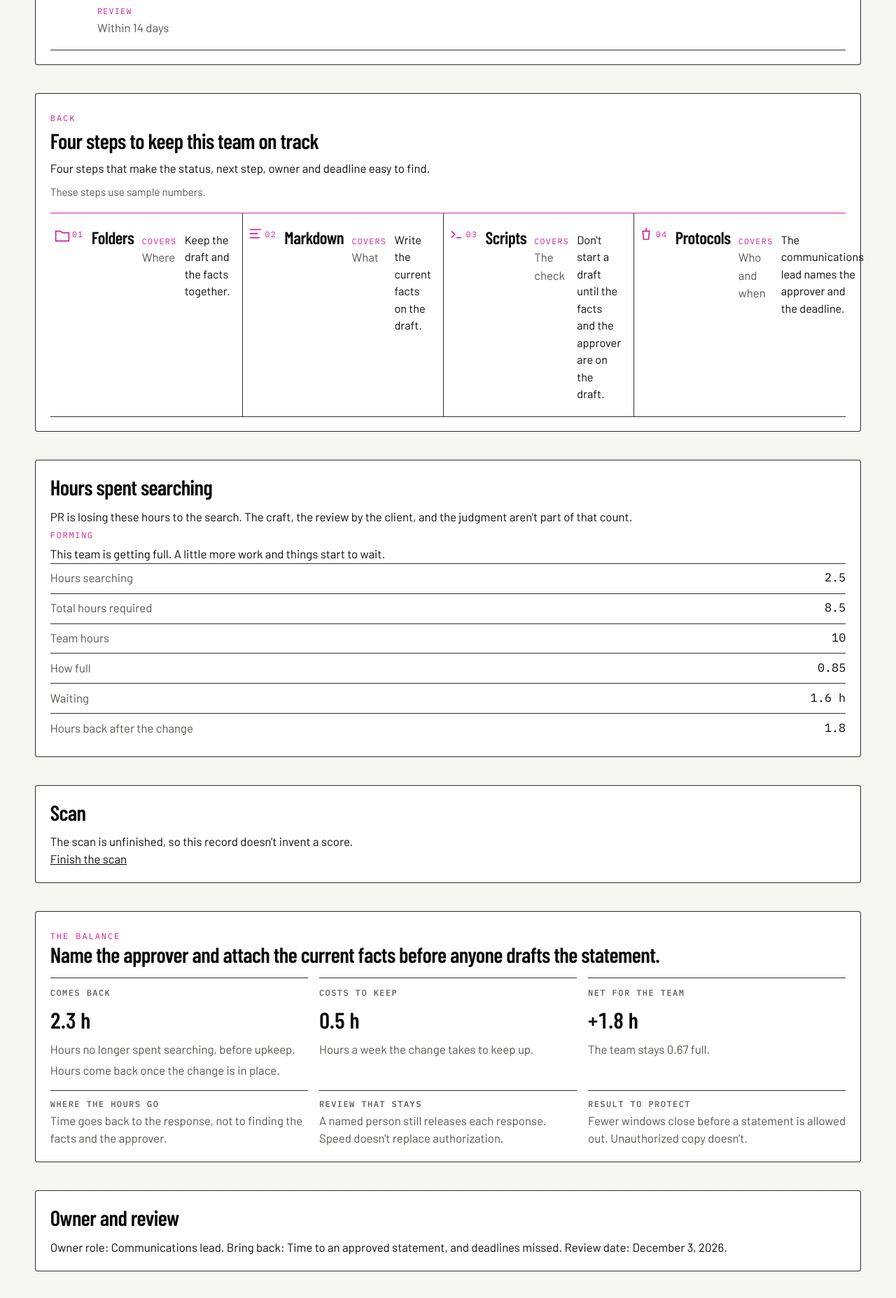
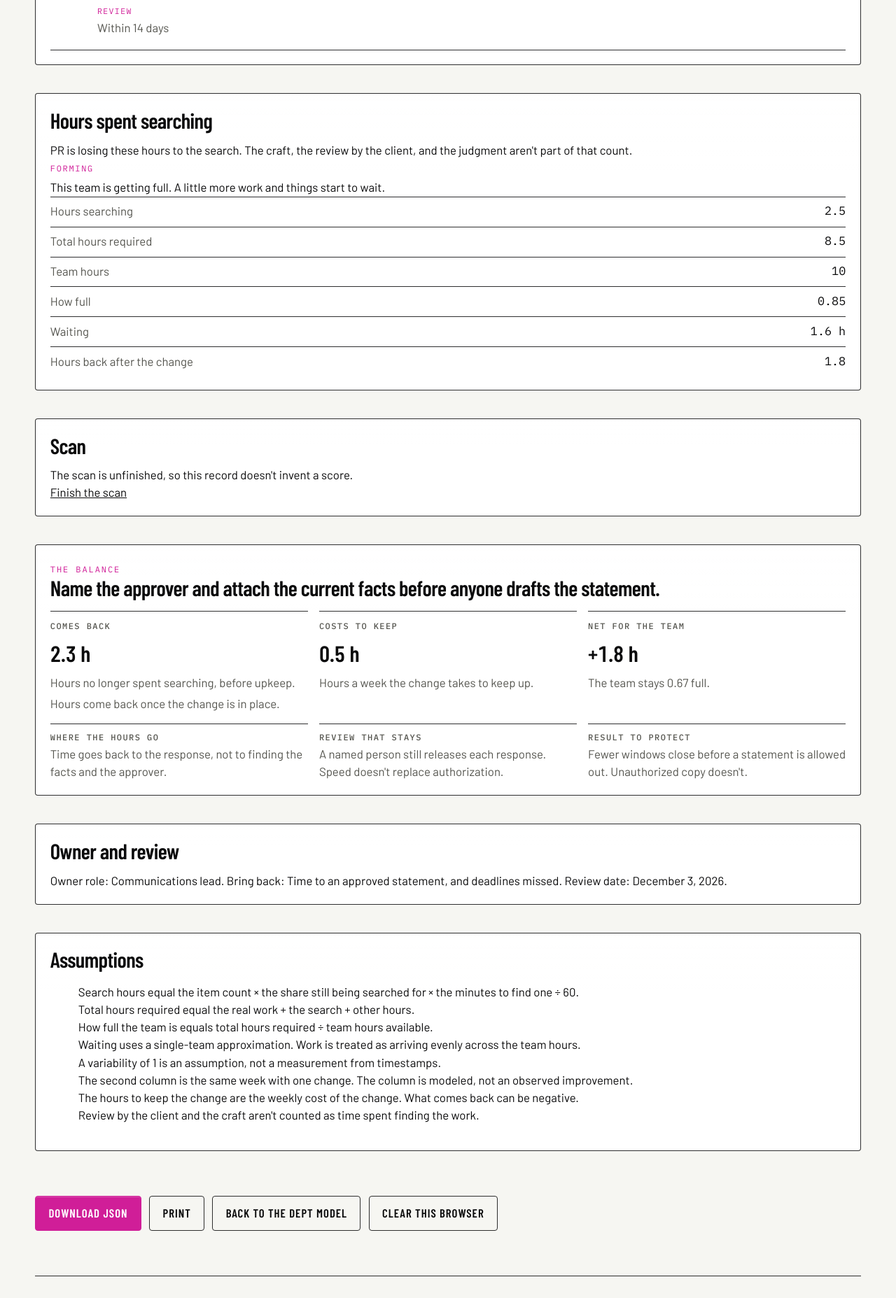
Before and after one commit to erikhinla/flow-visualizer-telemetry, a Next.js app: page /record in a window 1280 px wide. Shown: the part 1160-3015 px from the top of the page at 70% size. Built offline with nearby package versions, Linux system fonts and the light colour scheme.

Commit message:
t876 live: /record drops the Keystones path, record JSON uses steps, intake heading 'Carried over from PROOF', Back to the Dept model

```diff
--- a/src/components/KeystonesIntake.tsx
+++ b/src/components/KeystonesIntake.tsx
@@ -316,7 +316,7 @@ export function KeystonesIntake() {
       {gate === 'paid' && step === 0 && (
         <section className="ks-step">
           <div className="ks-card">
-            <h2>{proofDone ? 'Carried over from the PROOF' : 'First, the 15 answers'}</h2>
+            <h2>{proofDone ? 'Carried over from PROOF' : 'First, the 15 answers'}</h2>
             {!ready ? <p>Loading the PROOF answers.</p> : proofDone ? (
               <>
                 <p className="ks-hint">All {QUESTIONS.length} answers are in and won&apos;t be asked again.</p>
--- a/src/components/RecordExperience.tsx
+++ b/src/components/RecordExperience.tsx
@@ -3,7 +3,6 @@
 import Link from 'next/link';
 import { useEffect, useState } from 'react';
 import { Balance } from './Balance';
-import { KeystonePath } from './KeystonePath';
 import { TraceBoard } from './TraceBoard';
 import { useSession } from './SessionProvider';
 import { trace } from '../lib/diagnostics';
@@ -64,13 +63,6 @@ export function RecordExperience() {
       <p className="note">{record.provenance.sentence}</p>
 
       <TraceBoard
-        departmentId={department.id}
-        band={baseline.band}
-        repairHours={baseline.repairHours}
-        known={baseline.known}
-        evidenceKind={record.provenance.kind}
-      />
-      <KeystonePath
         departmentId={department.id}
         band={baseline.band}
         repairHours={baseline.repairHours}
@@ -186,7 +178,7 @@ export function RecordExperience() {
           Print
         </button>
         <Link className="button ghost" href="/visualizer">
-          Back to the department
+          Back to the Dept model
         </Link>
         <button type="button" className="button ghost" onClick={clearSession}>
           Clear this browser
--- a/src/lib/record.ts
+++ b/src/lib/record.ts
@@ -118,10 +118,10 @@ export function buildRecord(input: PortableRecordInput) {
       complete: factState(comparison.baseline.band, comparison.baseline.repairHours) !== 'untraced',
       state: factState(comparison.baseline.band, comparison.baseline.repairHours),
       facts: deskTrace(input.departmentId).facts,
-      keystones: deskTrace(input.departmentId).keystones,
+      steps: deskTrace(input.departmentId).keystones,
       ownerRole: department.action.ownerRole,
       reviewInDays: department.action.reviewInDays,
-      note: 'On screen, keystone actions stay hidden until the scenario is known. This record keeps the planned actions and marks whether the team numbers were complete.',
+      note: 'On screen, the next steps stay hidden until the scenario is known. This record keeps the planned steps and marks whether the team numbers were complete.',
     },
     balance: AGENCY_BALANCE[input.departmentId],
     action: {
```
